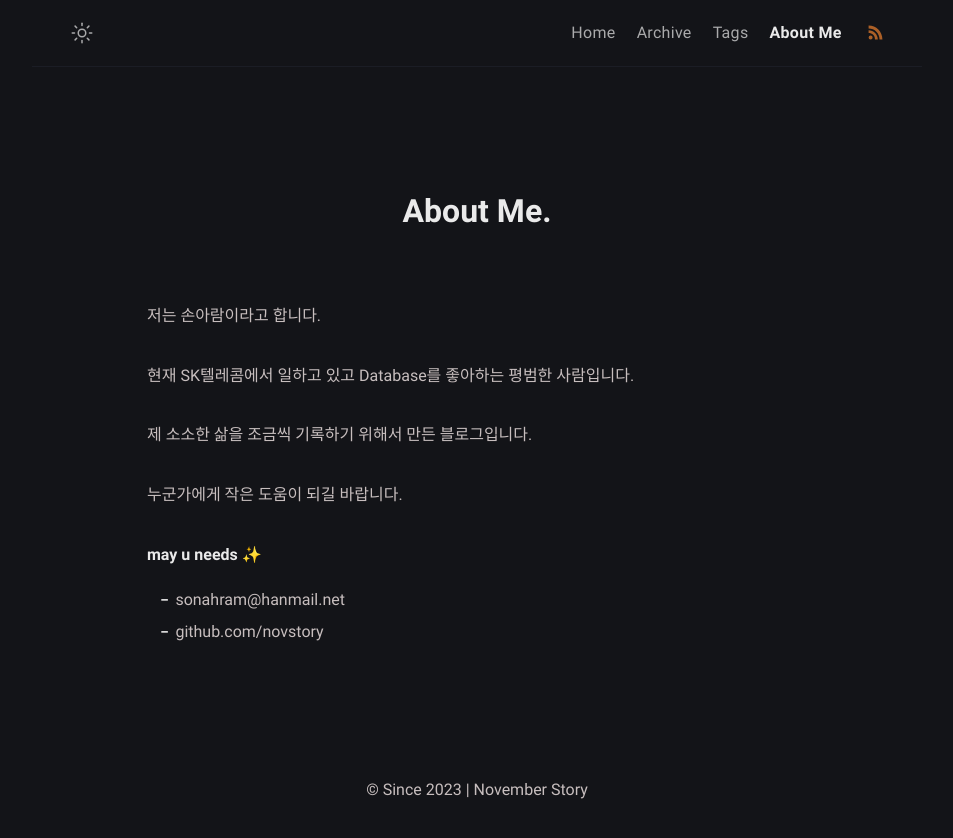
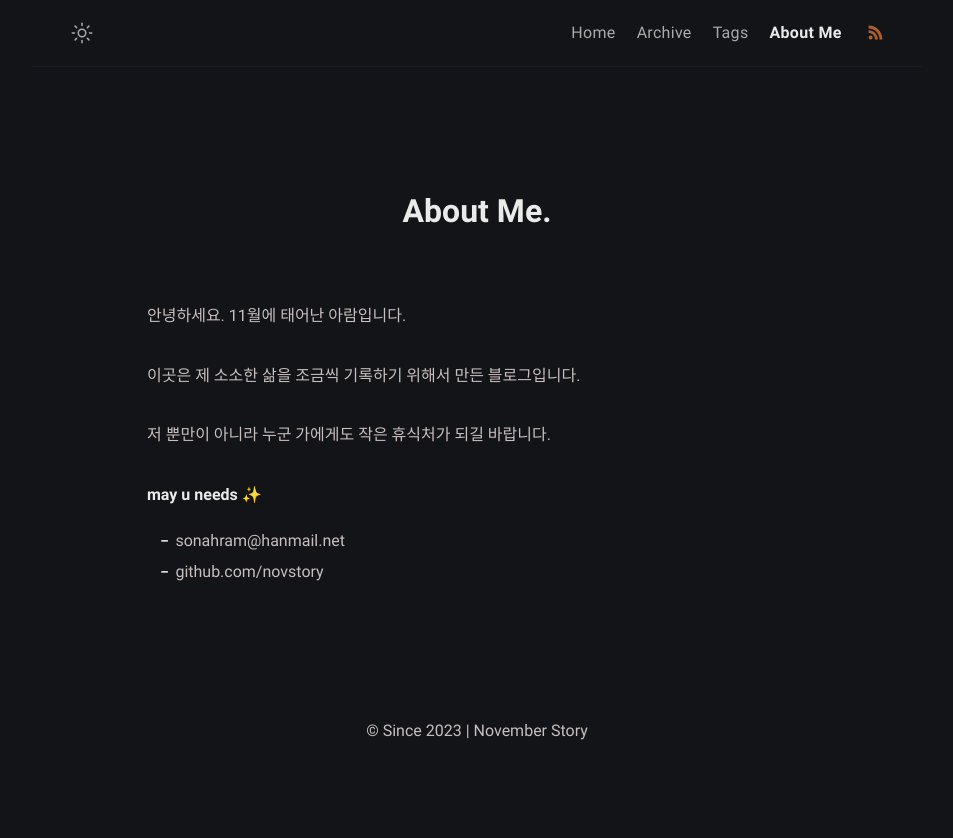
Before and after one commit to novstory/novstory.github.io, a Jekyll site: the page built from about.md, in a window 1280 px wide. Shown: the top 838 px of the page, without its empty margins (163-1116 px from the left). Built offline with Jekyll 4.4.1, drawn with Linux system fonts in a browser that asks for light colours.

Commit message:
Branch Commit

```diff
--- a/about.md
+++ b/about.md
@@ -6,13 +6,11 @@ excerpt: Hello peeps, I'm student of computer science from Banyuwangi, living in
 comments: false
 ---
 
-저는 손아람이라고 합니다.
+안녕하세요. 11월에 태어난 아람입니다.
 
-현재 SK텔레콤에서 일하고 있고 Database를 좋아하는 평범한 사람입니다.
+이곳은 제 소소한 삶을 조금씩 기록하기 위해서 만든 블로그입니다.
 
-제 소소한 삶을 조금씩 기록하기 위해서 만든 블로그입니다.
-
-누군가에게 작은 도움이 되길 바랍니다.
+저 뿐만이 아니라 누군 가에게도 작은 휴식처가 되길 바랍니다.
 
 **may u needs ✨**
 
```
